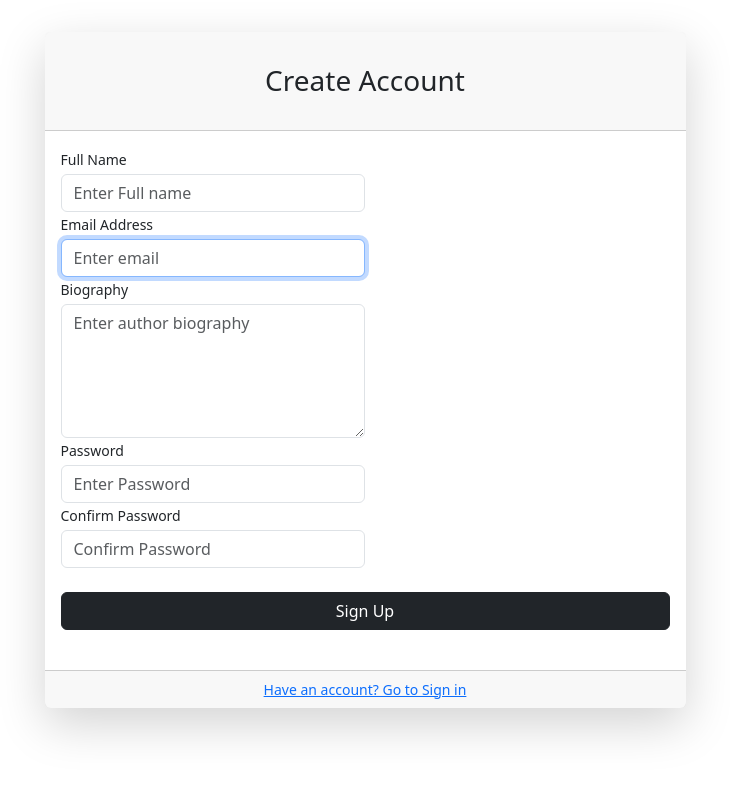
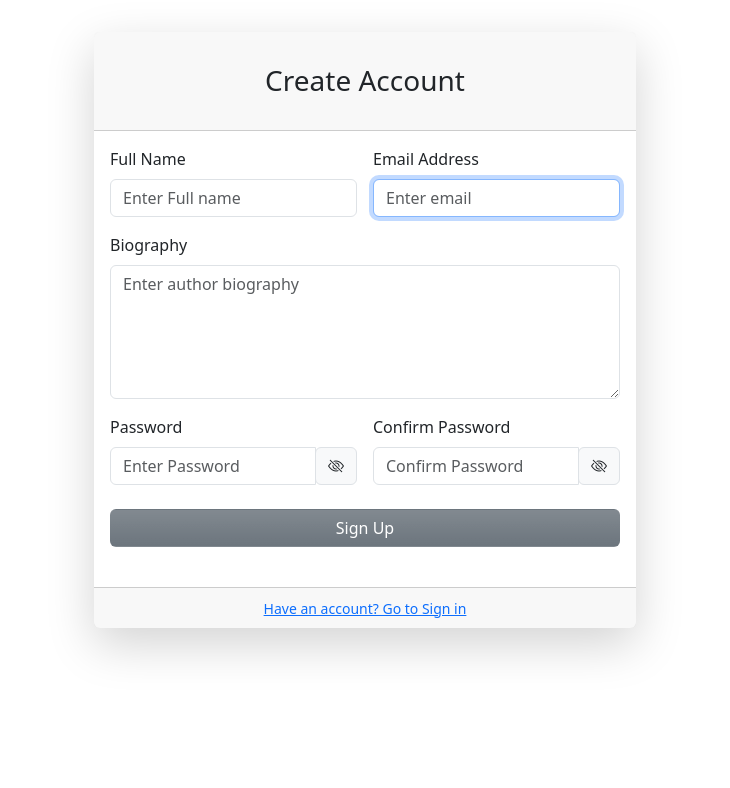
Before and after one commit to LionRouge1/blog_app_series, a Django app: page /users/sign_up/ in a window 1280 px wide. Shown: the part 56-844 px from the top of the page, without its empty margins (275-1005 px from the left). After the commit the page ends 713 px from the top, so only its background shows below. Run offline with Django 5.2, Linux system fonts and the light colour scheme.

Commit message:
Add bootstrap to make the form look better

```diff
--- a/users/templates/registration/signup.html
+++ b/users/templates/registration/signup.html
@@ -1,78 +1,64 @@
 {% extends 'layout.html' %}
 
-{% block title %} Register Page {% endblock title%}
+{% block page %} Register {% endblock page%}
 {% block content %}
-    <div class="form-content my-3 p-3">
-        <div class="container">
+<div class="container my-3 p-3">
   <div class="row justify-content-center">
-                <div class="col-lg-7">
+    <div class="col-lg-6">
       <div class="card shadow-lg border-0 rounded-lg mt-0 mb-5">
-                        <div class="card-header justify-content-center">
+        <div class="card-header">
           <h3 class="font-weight-light my-4 text-center">Create Account</h3>
         </div>
-                        <div class="card-body">
-                            <form method="POST">
+        <form method="POST" class="row g-3 card-body">
           {% csrf_token %}
           {% if form.errors %}
-                                    <div class="alert alert-danger alert-dismissible" role="alert">
-                                        <div id="form_errors">
-                                            {% for key, value in form.errors.items %}
-                                                <strong>{{ value }}</strong>
+            {% for field, message in form.errors.items %}
+              <div class="alert alert-danger alert-dismissible fade show" role="alert">
+                <strong>{{field}}:</strong> {{message|first}}
+                <button type="button" class="btn-close" data-bs-dismiss="alert" aria-label="Close"></button>
+              </div>
             {% endfor %}
-                                        </div>
-                                        <button type="button" class="close" data-dismiss="alert" aria-label="Close">
-                                            <span aria-hidden="true">&times;</span>
-                                        </button>
-                                    </div>
           {% endif %}
-                                <div class="form-row">
           <div class="col-md-6">
-                                        <div class="form-group">
-                                            <label class="small mb-1">Full Name</label>
+            <label class="form-label">Full Name</label>
             {{ form.full_name }}
           </div>
+          <div class="col-md-6">
+            <label class="form-label">Email Address</label>
+            {{ form.email }}
           </div>
-                                    <div class="col-md-6">
-                                        <div class="form-group">
-                                            <label class="small mb-1">Email Address</label>
-                                            {{ form.email }}
+          <div class="col-12">
+            <label class="form-label">Biography</label>
+            {{ form.bio }}
+          </div>
+          <div class="form-group col-md-6">
+            <label for="password1">Password</label>
+            <div class="input-group mt-2">
+              {{ form.password1 }}
+              <div class="input-group-append">
+                <span class="input-group-text">
+                  <i class="bi bi-eye-slash" id="togglePassword1" style="cursor: pointer;"></i>
+                </span>
               </div>
             </div>
           </div>
-                                <div class="form-row">
-                                  <div class="col-md-6">
-                                      <div class="form-group">
-                                          <label class="small mb-1">Biography</label>
-                                          {{ form.bio }}
-                                      </div>
-                                  </div>
-                              </div>
-                                <div class="form-row">
-                                    <div class="col-md-6">
-                                        <div class="form-group">
-                                            <label class="small mb-1">Password</label>
-                                            {{ form.password1 }}
-                                            {{ form.errors.password }}
-                                        </div>
-                                    </div>
-                                    <div class="col-md-6">
-
-                                        <div class="form-group">
-                                            <label class="small mb-1">Confirm Password</label>
+          <div class="form-group col-md-6">
+            <label for="password2">Confirm Password</label>
+            <div class="input-group mt-2">
               {{ form.password2 }}
+              <div class="input-group-append">
+                <span class="input-group-text">
+                  <i class="bi bi-eye-slash" id="togglePassword2" style="cursor: pointer;"></i>
+                </span>
               </div>
             </div>
           </div>
           <div class="form-group mt-4 mb-0">
-                                    <button type="submit" class="col-md-12 btn btn-dark">Sign Up</button><br><br>
+              <button type="submit" class="col-md-12 btn bg-secondary bg-gradient text-white">Sign Up</button><br><br>
           </div>
         </form>
-                        </div>
         <div class="card-footer text-center">
-                            <div class="small">
-                                <a href="#">Have an account? Go to Sign in</a>
-                            </div>
-                        </div>
+          <a href="#" class="small">Have an account? Go to Sign in</a>
       </div>
       </div>
     </div>
```
Lines whose indentation alone changed are shown as unchanged.
